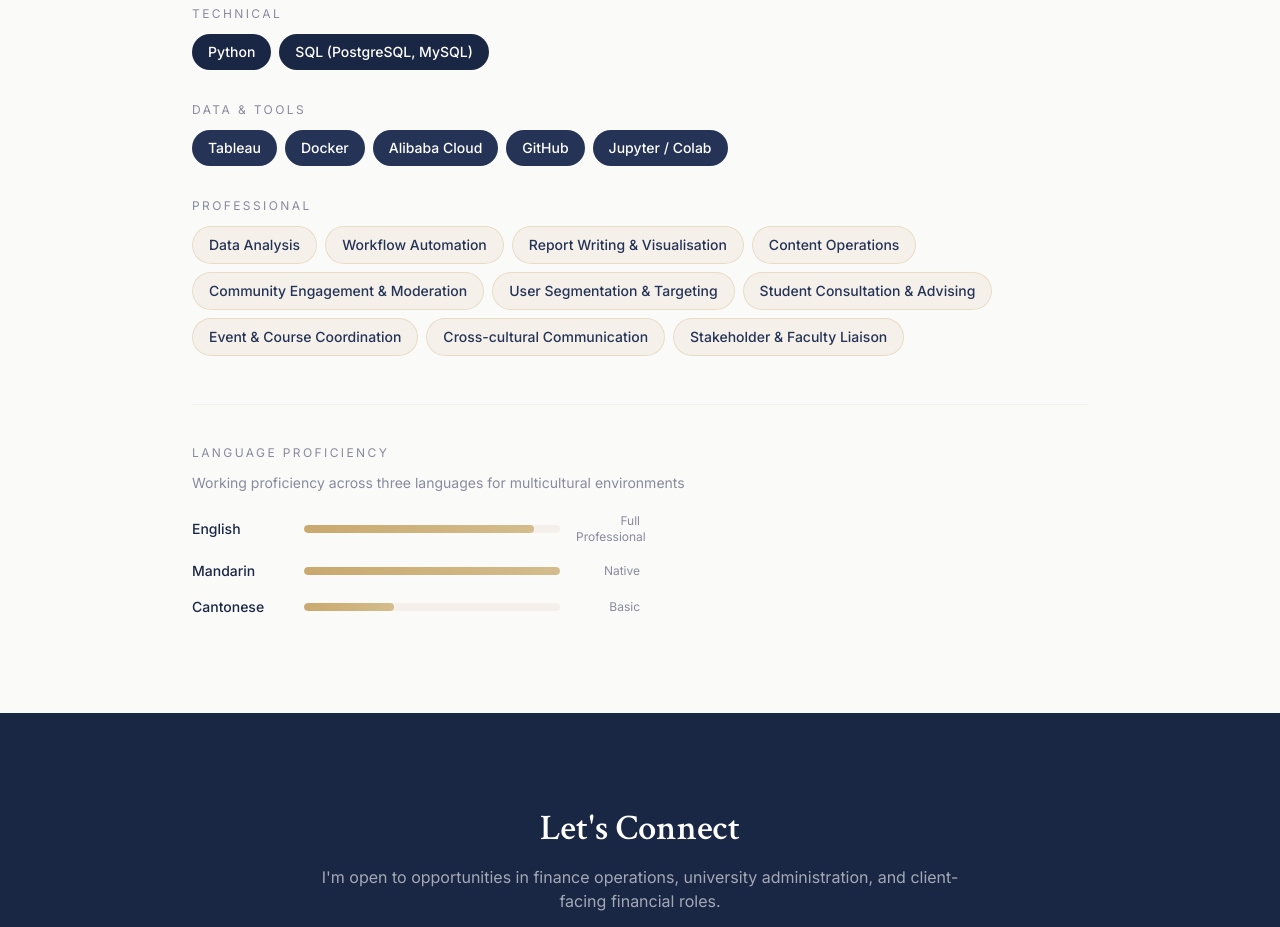
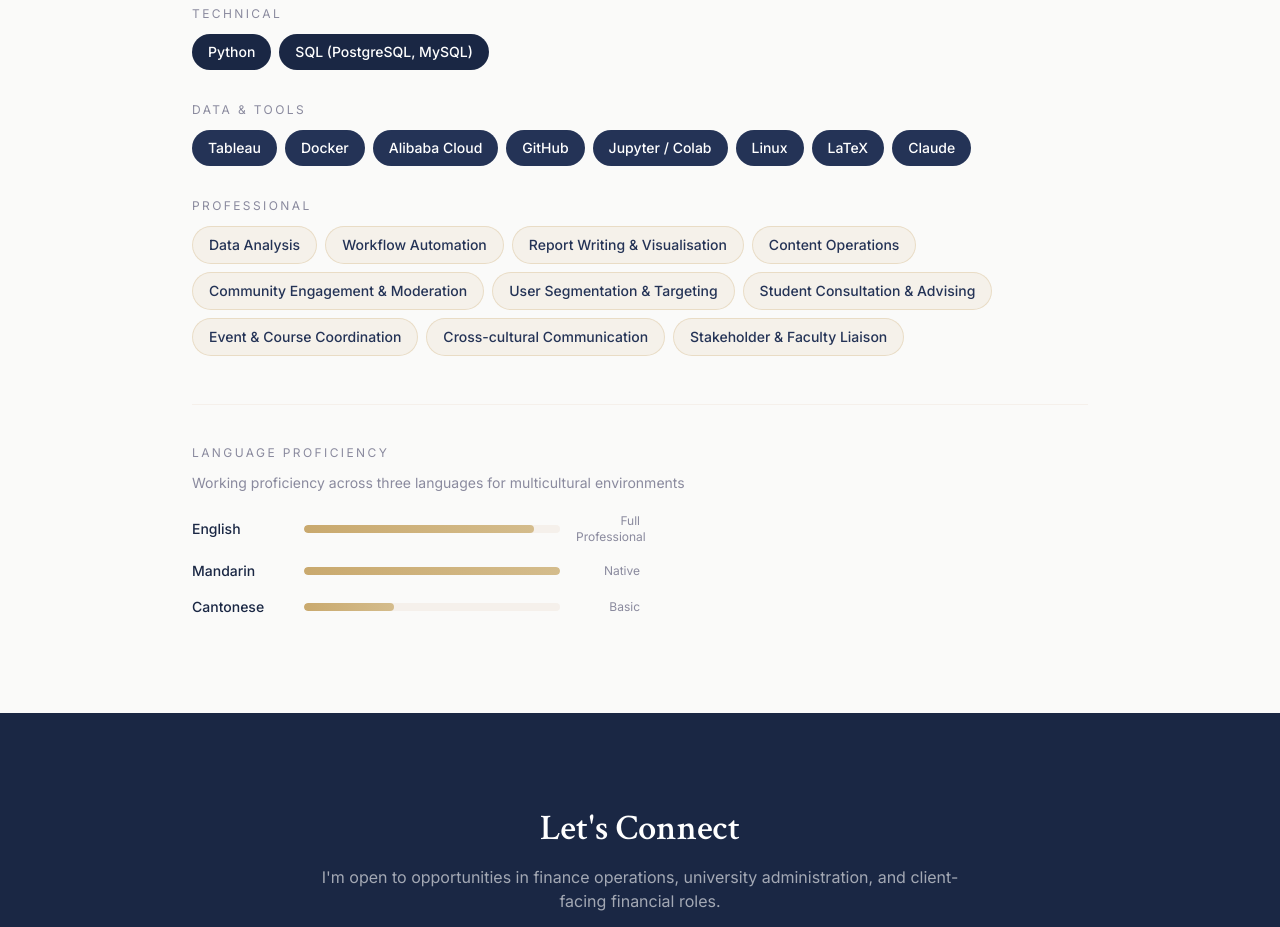
Before and after one commit to rzeWU/ruizewu.github.io, a React (Vite) app: page / in a window 1280 px wide. Shown: the part 4100-5027 px from the top of the page. Built offline with nearby package versions, Linux system fonts and the light colour scheme.

Commit message:
add: Linux, LaTeX, Claude to Data & Tools skills

```diff
--- a/src/data/skills.ts
+++ b/src/data/skills.ts
@@ -11,6 +11,9 @@ export const skills: Skill[] = [
   { id: 'cloud', name: 'Alibaba Cloud', category: 'data-tools' },
   { id: 'github', name: 'GitHub', category: 'data-tools' },
   { id: 'jupyter', name: 'Jupyter / Colab', category: 'data-tools' },
+  { id: 'linux', name: 'Linux', category: 'data-tools' },
+  { id: 'latex', name: 'LaTeX', category: 'data-tools' },
+  { id: 'claude', name: 'Claude', category: 'data-tools' },
 
   // Professional
   { id: 'data-analysis', name: 'Data Analysis', category: 'professional' },
```
